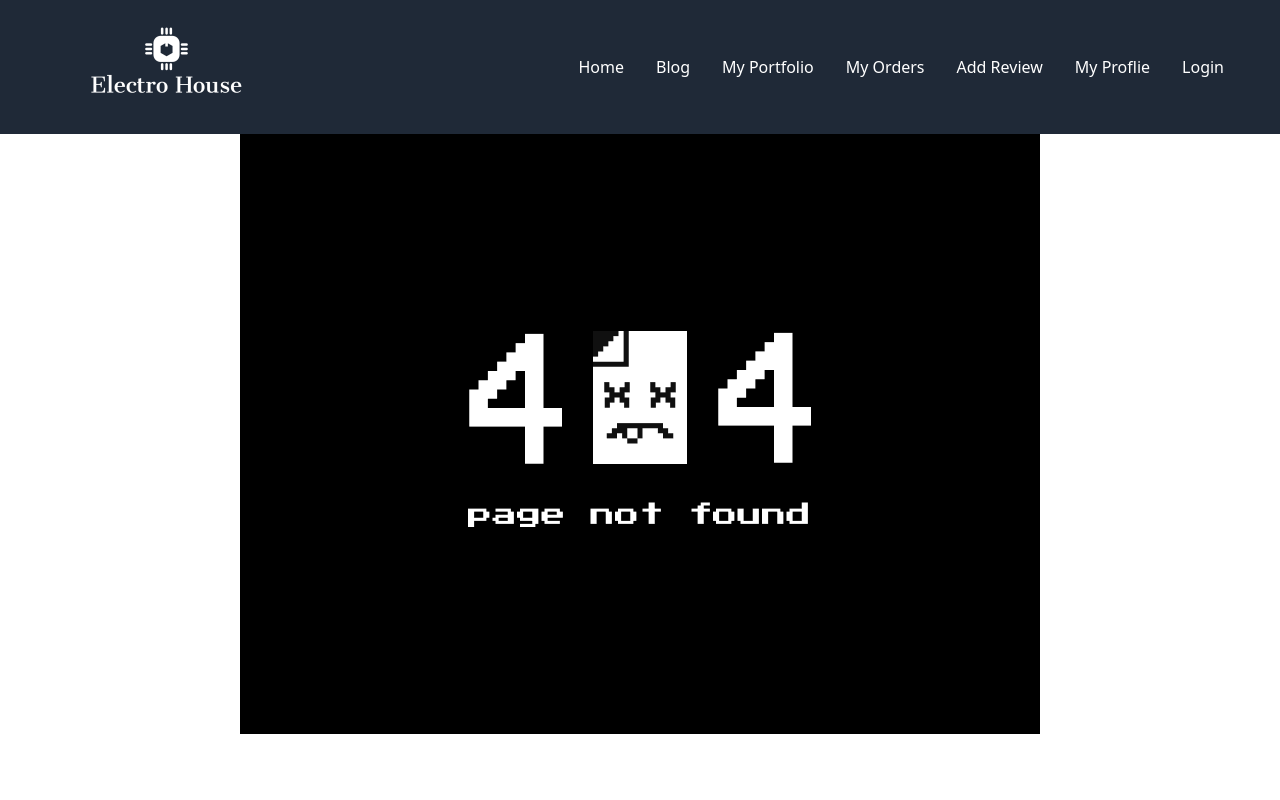
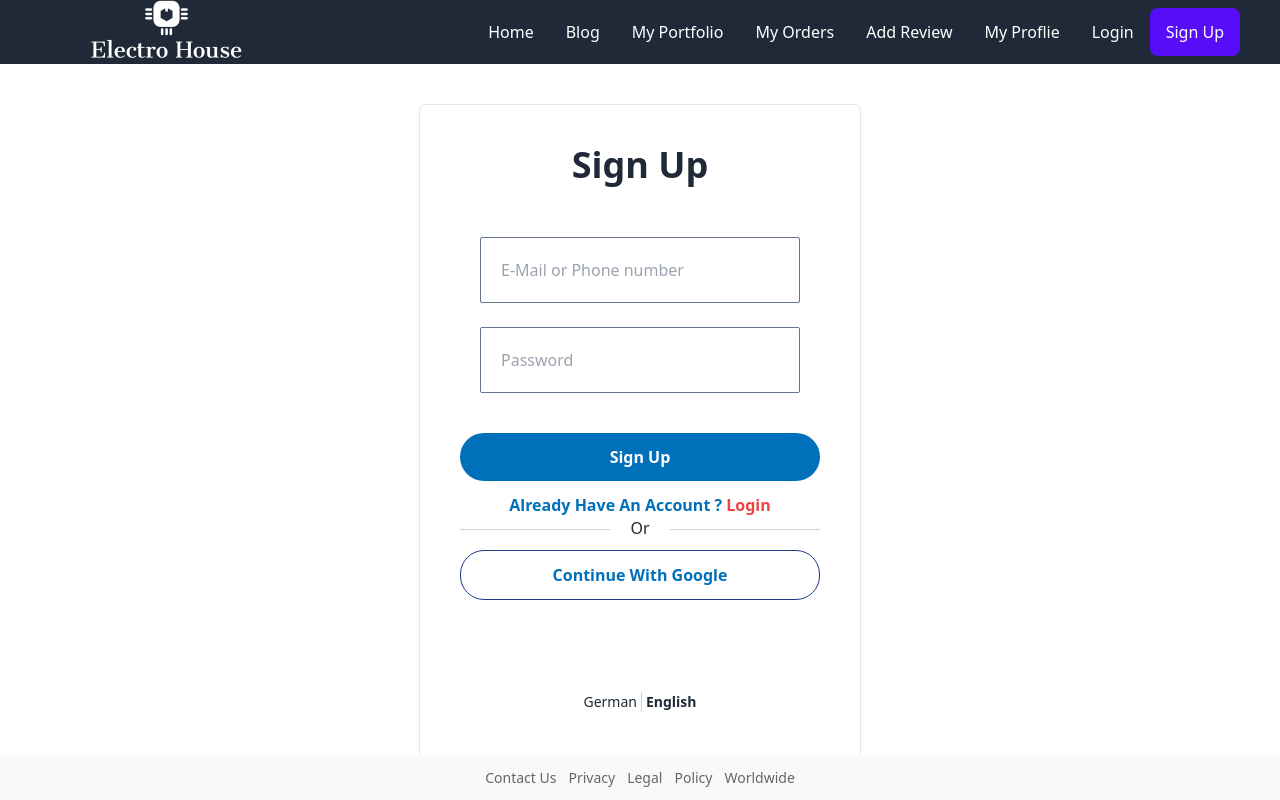
Before and after one commit to Rafiul789/electro-house-client, a React (Create React App) app: page /signup in a window 1280 px wide. Built offline with nearby package versions, Linux system fonts and the light colour scheme; no server answers.

Commit message:
sign up page added

```diff
--- a/src/App.js
+++ b/src/App.js
@@ -4,6 +4,7 @@ import './App.css';
 import Login from './components/Login';
 import Navbar from './components/Navbar';
 import NotFound from './components/NotFound';
+import Signup from './components/Signup';
 import AddReview from './pages/AddReview';
 import Blog from './pages/Blog';
 import Banner from './pages/Home/Banner';
@@ -16,7 +17,7 @@ import MyProfile from './pages/MyProfile';
 function App() {
   return (
     < >
-     <Navbar> <Routes>  <Route path='/' element={<Home></Home>}  ></Route>    <Route path='/blog' element={<Blog></Blog>}></Route>  <Route path='/myportfolio' element={<Myportfolio></Myportfolio>}></Route> <Route path='/myorders' element={<MyOrder></MyOrder>}></Route> <Route path='/addreview' element={<AddReview></AddReview>}></Route> <Route path='/myprofile' element={<MyProfile></MyProfile>}></Route> <Route path='/login' element={<Login></Login>}></Route>   <Route path='*' element={<NotFound></NotFound>}></Route>   </Routes>  </Navbar>
+     <Navbar> <Routes>  <Route path='/' element={<Home></Home>}  ></Route>    <Route path='/blog' element={<Blog></Blog>}></Route>  <Route path='/myportfolio' element={<Myportfolio></Myportfolio>}></Route> <Route path='/myorders' element={<MyOrder></MyOrder>}></Route> <Route path='/addreview' element={<AddReview></AddReview>}></Route> <Route path='/myprofile' element={<MyProfile></MyProfile>}></Route> <Route path='/login' element={<Login></Login>}></Route> <Route path='/signup' element={<Signup></Signup>} ></Route>   <Route path='*' element={<NotFound></NotFound>}></Route>   </Routes>  </Navbar>
     </>
   );
 }
--- /dev/null
+++ b/src/components/Loading.js
@@ -0,0 +1,11 @@
+import React from 'react';
+
+const Loading = () => {
+    return (
+        <div className="h-screen flex items-center justify-center">
+            <button className="btn btn-square loading "></button>
+        </div>
+    );
+};
+
+export default Loading;
--- a/src/components/Login.js
+++ b/src/components/Login.js
@@ -1,19 +1,33 @@
 import React from 'react';
-import { useSignInWithGoogle } from 'react-firebase-hooks/auth';
+import { useSignInWithGoogle,useSignInWithEmailAndPassword } from 'react-firebase-hooks/auth';
 import auth from '../firebase.init';
 import { useForm } from "react-hook-form";
+import Loading from './Loading';
+import { Link } from 'react-router-dom';
 
 const Login = () => {
 
-    const [signInWithGoogle, user, loading, error] = useSignInWithGoogle(auth);
+    const [signInWithGoogle, googleuser, googleloading, googleerror] = useSignInWithGoogle(auth);
+    const [
+        signInWithEmailAndPassword,   user,   loading,  error, ]= useSignInWithEmailAndPassword(auth);
+
     const { register, formState: { errors }, handleSubmit } = useForm();
-    const onSubmit = data => console.log(data);
+   let SigninError;
+if(loading||googleloading){
+  return   <Loading></Loading>
+}
+if(error||googleerror){
+    SigninError =<p className="text-red-600">{error?.message||googleerror?.message}</p>
+}
+
+if(user||googleuser){
+    console.log(googleuser)
+}
+const onSubmit = data =>{console.log(data)
+    signInWithEmailAndPassword(data.email,data.password)
 
 
-if(user){
-    console.log(user)
-}
-
+} ;
 
 
     return (
@@ -50,13 +64,19 @@ message:'Provide a valid email'  }
      {errors.password?.type === 'required' && <span className="text-red-600">{errors.password.message}</span>}
                             {errors.password?.type === 'minLength' && <span className=" text-red-500">{errors.password.message}</span>} </div>
 
-
+      {SigninError}
       <input type='submit' value="login"  className="w-full bg-[#0070ba] rounded-3xl p-3 text-white font-bold transition duration-200 hover:bg-[#003087]"/>
     </form>
 
     <div className="flex flex-col space-y-1">
 
       <p className="font-bold text-[#0070ba]">Forgot password?</p>
+
+    </div>
+    <div className="flex flex-col space-y-1">
+
+      <p className="font-semibold text-[#0070ba]">New To Electro House?  <Link className="text-red-500"    to='/signup'>Create New Account</Link>  </p>
+
     </div>
     <div className="flex flex-col space-y-5 w-full">
 
--- a/src/components/Navbar.js
+++ b/src/components/Navbar.js
@@ -26,6 +26,8 @@ const Navbar = ({children}) => {
           <li><NavLink className="rounded-lg"  to='/addreview'  >Add  Review</NavLink></li>
           <li><NavLink className="rounded-lg"   to='/myprofile' >My Proflie</NavLink></li>
           <li><NavLink className="rounded-lg"   to='/login' >Login</NavLink></li>
+          <li><NavLink className="rounded-lg"   to='/signup'  >Sign Up</NavLink></li>
+
         </ul>
       </div>
     </div>
@@ -43,7 +45,7 @@ const Navbar = ({children}) => {
           <li><NavLink className="rounded-lg"   to='/addreview'  >Add  Review</NavLink></li>
           <li><NavLink className="rounded-lg"   to='/myprofile'  >My Proflie</NavLink></li>
           <li><NavLink className="rounded-lg"   to='/login'  >Login</NavLink></li>
-
+          <li><NavLink className="rounded-lg"   to='/signup'  >Sign Up</NavLink></li>
     </ul>
 
   </div>
--- a/src/components/Signup.js
+++ b/src/components/Signup.js
@@ -1,10 +1,102 @@
 import React from 'react';
+import { useSignInWithGoogle,useSignInWithEmailAndPassword } from 'react-firebase-hooks/auth';
+import { useForm } from 'react-hook-form';
+import { Link } from 'react-router-dom';
+import auth from '../firebase.init';
+import Loading from './Loading';
+const Signup = () => {
 
-const Signup = () => {
+    const [signInWithGoogle, googleuser, googleloading, googleerror] = useSignInWithGoogle(auth);
+    const [
+        signInWithEmailAndPassword,   user,   loading,  error, ]= useSignInWithEmailAndPassword(auth);
+
+    const { register, formState: { errors }, handleSubmit } = useForm();
+   let SigninError;
+if(loading||googleloading){
+  return   <Loading></Loading>
+}
+if(error||googleerror){
+    SigninError =<p className="text-red-600">{error?.message||googleerror?.message}</p>
+}
+
+if(user||googleuser){
+    console.log(googleuser)
+}
+const onSubmit = data =>{console.log(data)
+    signInWithEmailAndPassword(data.email,data.password)
+
+
+} ;
+
+
+
+
     return (
-        <div>
+        <>
+        <div className="container flex justify-center items-center bg-white">
 
-        </div>
+
+          <div className="p-10 border-[1px] mt-10 border-slate-200 rounded-md flex flex-col items-center space-y-3">
+          <h1 className="text-4xl text-center font-semibold mb-5" >Sign Up</h1>
+          <form onSubmit={handleSubmit(onSubmit)}>
+              <div className="flex flex-col space-y-1 mb-5 p-5"  > <input className="border-[1px] border-slate-500 rounded-sm w-80 p-5 mb-5" placeholder="E-Mail or Phone number"   {...register("email", {
+                  required:{
+                      value:true,
+                      message:'Email is required'
+                  },
+            pattern:{value:
+                /[a-z0-9]+@[a-z]+\.[a-z]{2,3}/,
+        message:'Provide a valid email'  }
+          })} />
+              {errors.email?.type === 'required' && <span className="text-red-600"  >{errors.email.message} </span> }
+              {errors.email?.type === 'pattern' && <span className="text-red-600"  >{errors.email.message} </span> }
+
+              <input className="p-5 border-[1px] border-slate-500 rounded-sm w-80" placeholder="Password"   {...register("password",{
+                                        required: {
+                                            value: true,
+                                            message: 'Password is Required'
+                                        },
+                                        minLength: {
+                                            value: 6,
+                                            message: 'Must be 6 characters or longer'
+                                        }
+                                    } )} />
+             {errors.password?.type === 'required' && <span className="text-red-600">{errors.password.message}</span>}
+                                    {errors.password?.type === 'minLength' && <span className=" text-red-500">{errors.password.message}</span>} </div>
+
+              {SigninError}
+              <input type='submit' value="Sign Up"  className="w-full bg-[#0070ba] rounded-3xl p-3 text-white font-bold transition duration-200 hover:bg-[#003087]"/>
+            </form>
+
+
+            <div className="flex flex-col space-y-1">
+
+              <p className="font-semibold text-[#0070ba]">Already Have An Account ?  <Link className="text-red-500"    to='/login'>Login</Link>  </p>
+
+            </div>
+            <div className="flex flex-col space-y-5 w-full">
+
+              <div className="flex items-center justify-center border-t-[1px] border-t-slate-300 w-full relative">
+                <div className="-mt-1 font-bod bg-white px-5 absolute">Or</div>
+              </div>
+
+              <button onClick={()=>signInWithGoogle()}    className="w-full border-blue-900 hover:border-[#003087] hover:border-[2px] border-[1px] rounded-3xl p-3 text-[#0070ba] font-bold transition duration-200">Continue With Google</button>
+            </div>
+            <div className="flex space-x-1 p-20 text-sm">
+              <p className="hover:underline cursor-pointer">German</p>
+              <div className="border-r-[1px] border-r-slate-300"></div>
+              <p className="font-bold hover:underline cursor-pointer">English</p>
+            </div>
+          </div>
+
+          <div className="absolute bottom-0 w-full p-3 bg-[#F7F9FA] flex justify-center items-center space-x-3 text-[14px] font-medium text-[#666]">
+            <p >Contact Us</p>
+            <p >Privacy</p>
+            <p >Legal</p>
+            <p >Policy </p>
+            <p >Worldwide </p>
+          </div>
+        </div>    </>
     );
 };
 
```
